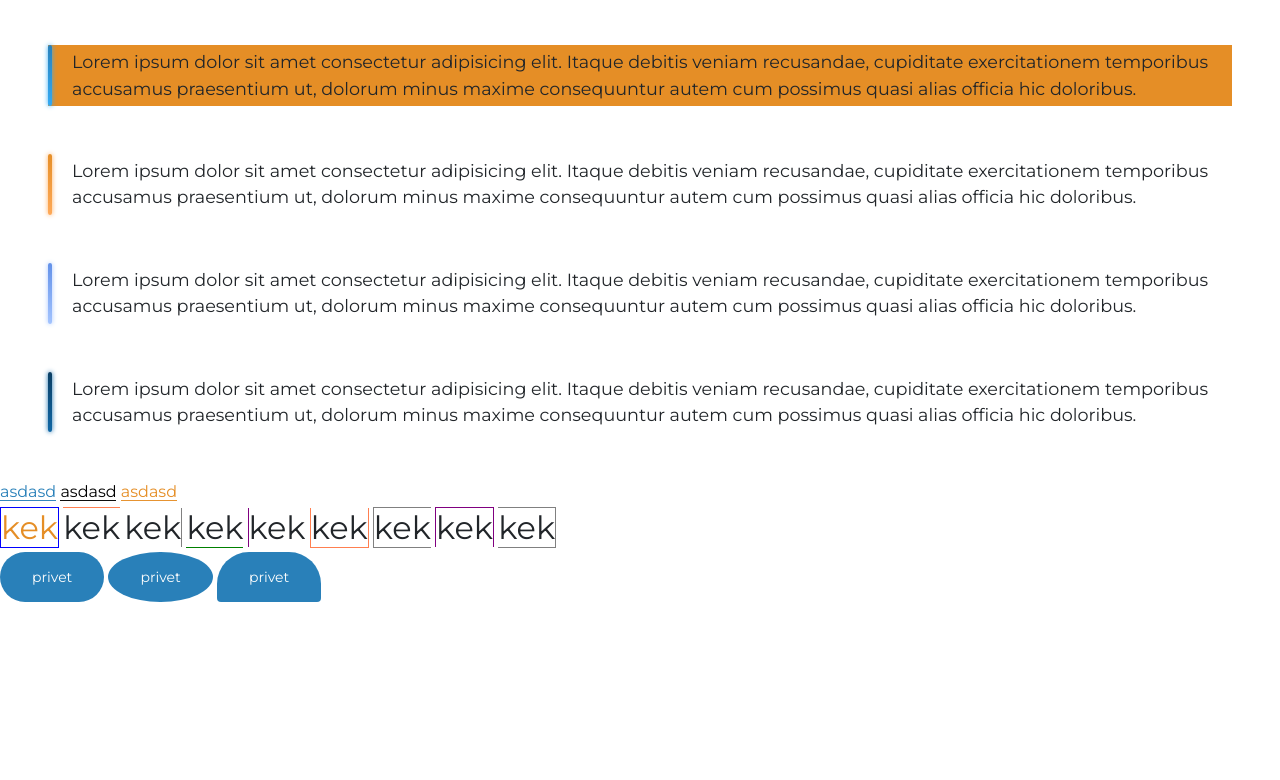
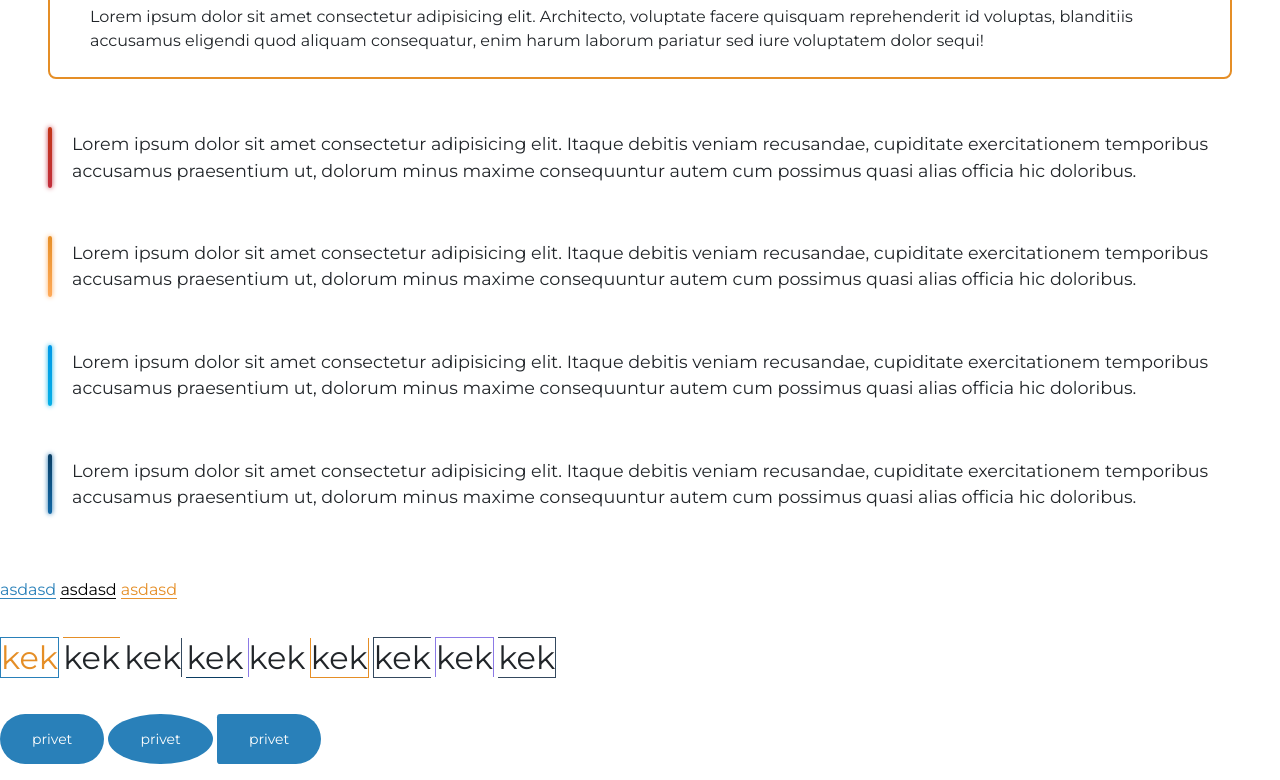
Before and after one commit to NightSkyStudios/Bulb, a plain HTML site: page index.html in a window 1280 px wide. Shown: the part 1065-1845 px from the top of the page. Before the commit the page ends 1667 px from the top, so only its background shows below. Drawn offline with nearby package versions, Linux system fonts and the light colour scheme; files that its build step writes are made by us from their sources.

Commit message:
some changes & add media screen mixin

```diff
--- a/_borders.scss
+++ b/_borders.scss
@@ -1,11 +1,13 @@
 $colors: primary, success, warning, danger, blue, grey, pink, coral, purple, green;
 
+
+//Border variations
 .border {
   border: 1px solid #000000 !important;
 
   @each $color in $colors {
     &-#{$color} {
-      border: 1px solid #{$color};
+      border: 1px solid var(--#{$color});
     }
   }
 }
@@ -15,7 +17,7 @@ $colors: primary, success, warning, danger, blue, grey, pink, coral, purple, gre
 
   @each $color in $colors {
     &-#{$color} {
-      border-top: 1px solid #{$color};
+      border-top: 1px solid var(--#{$color});
     }
   }
 }
@@ -25,7 +27,7 @@ $colors: primary, success, warning, danger, blue, grey, pink, coral, purple, gre
 
   @each $color in $colors {
     &-#{$color} {
-      border-right: 1px solid #{$color};
+      border-right: 1px solid var(--#{$color});
     }
   }
 }
@@ -35,7 +37,7 @@ $colors: primary, success, warning, danger, blue, grey, pink, coral, purple, gre
 
   @each $color in $colors {
     &-#{$color} {
-      border-bottom: 1px solid #{$color};
+      border-bottom: 1px solid var(--#{$color});
     }
   }
 }
@@ -45,7 +47,7 @@ $colors: primary, success, warning, danger, blue, grey, pink, coral, purple, gre
 
   @each $color in $colors {
     &-#{$color} {
-      border-left: 1px solid #{$color};
+      border-left: 1px solid var(--#{$color});
     }
   }
 }
--- a/_buttons.scss
+++ b/_buttons.scss
@@ -26,6 +26,7 @@
     width: 100%;
 }
 
+//Buttons coloring
 .btn {
     @each $color in $colors {
         &-#{$color} {
--- a/_coloring.scss
+++ b/_coloring.scss
@@ -1,5 +1,6 @@
 $colors: primary, success, warning, danger, blue, grey, pink, coral, purple, green;
 
+//Text coloring
 .text {
     &-black {
         color: var(--black);
--- a/_colors.scss
+++ b/_colors.scss
@@ -2,14 +2,14 @@
     //Colors
     --black: black;
     --white: #fdfdfd;
-    --primary: #6190e8;
-    --primary-lighter: #a5c5ff;
-    --success: #38EF7D;
-    --success-lighter: #6effa1;
-    --warning: #F2994A;
-    --warning-lighter: #ffb380;
-    --danger: #f80759;
-    --danger-lighter: #ff4080;
+    --primary: #0097e6;
+    --primary-lighter: #06b0e6;
+    --success: #44bd32;
+    --success-lighter: #62bd32;
+    --warning: #e1b12c;
+    --warning-lighter: #e1c52c;
+    --danger: #c23616;
+    --danger-lighter: #c22f3e;
 
     //Color Scheme
     --blue: #2980b9;
@@ -22,11 +22,12 @@
     --grey-lighter: #5f85ab;
     --coral: #e58e26;
     --coral-lighter: #ffaa5a;
-    --purple: #654385;
-    --purple-lighter: #a66fdb;
+    --purple: #8c7ae6;
+    --purple-lighter: #9a7ce6;
 
 
     //Colors Code
+
     //General
     --background-editor: #263238;
     --text-special: #89ddff;
--- a/_global.scss
+++ b/_global.scss
@@ -24,41 +24,3 @@ button {
     font-family: inherit;
     font-weight: inherit;
 }
-
-.link {
-    position: relative;
-    color: black;
-    transition: color .3s;
-
-    &:before {
-        background: #000;
-        bottom: 0;
-        left: 0;
-        right: 0;
-        content: '';
-        position: absolute;
-        transition: .3s ease;
-        z-index: -1;
-        height: 100%;
-        transform: scaleY(0.05);
-        transform-origin: bottom;
-    }
-
-    &:hover {
-        color: var(--white);
-
-        &:before {
-            transform: scaleY(1);
-        }
-    }
-
-    @each $color in $colors {
-        &-#{$color} {
-            color: var(--#{$color});
-
-            &:before {
-                background: var(--#{$color});
-            }
-        }
-    }
-}
--- /dev/null
+++ b/_links.scss
@@ -0,0 +1,39 @@
+$colors: primary, success, warning, danger, blue, grey, pink, coral, purple, green;
+
+.link {
+  position: relative;
+  color: black;
+  transition: color .3s;
+
+  &:before {
+    background: #000;
+    bottom: 0;
+    left: 0;
+    right: 0;
+    content: '';
+    position: absolute;
+    transition: .3s ease;
+    z-index: -1;
+    height: 100%;
+    transform: scaleY(0.05);
+    transform-origin: bottom;
+  }
+
+  &:hover {
+    color: var(--white);
+
+    &:before {
+      transform: scaleY(1);
+    }
+  }
+
+  @each $color in $colors {
+    &-#{$color} {
+      color: var(--#{$color});
+
+      &:before {
+        background: var(--#{$color});
+      }
+    }
+  }
+}
--- /dev/null
+++ b/_mixins.scss
@@ -0,0 +1 @@
+@import "mixins/media";
--- a/_quotes.scss
+++ b/_quotes.scss
@@ -1,5 +1,6 @@
 $colors: primary, success, warning, danger, blue, grey, pink, coral, purple, green;
 
+//Big quote
 .explanation {
     padding: 1rem 2rem;
     border: 10px solid #fff;
@@ -37,12 +38,13 @@ $colors: primary, success, warning, danger, blue, grey, pink, coral, purple, gre
     @each $color in $colors {
         &-#{$color} {
             &:before {
-                border: 2px solid #{$color};
+                border: 2px solid var(--#{$color});
             }
         }
     }
 }
 
+//Small Quote
 .quote {
     @each $color in $colors {
         &-#{$color} {
--- a/bulb.scss
+++ b/bulb.scss
@@ -11,3 +11,6 @@
 @import "type";
 @import "utils";
 @import "shadows";
+@import "links";
+
+@import "mixins";
--- a/helpers/_sizing.scss
+++ b/helpers/_sizing.scss
@@ -2,6 +2,8 @@
     width: auto;
 }
 
+
+//Width
 @for $i from 1 through 10 {
     .w-#{$i *10} {
         width: $i * 10%;
@@ -18,6 +20,8 @@
     height: auto;
 }
 
+
+//Height
 @for $i from 1 through 10 {
     .h-#{$i *10} {
         height: $i * 10%;
--- a/index.html
+++ b/index.html
@@ -10,17 +10,19 @@
 </head>
 
 <body>
-    <div class="pt-2 center">
+    <div class="pr-2 pt-2">
         <button class="btn-round btn-blue">kek</button>
-        <button class="btn-round gr-yellow-cyan-45">kek</button>
+        <button class="btn-round btn-purple">kek</button>
         <button class="btn-round btn-coral">kek</button>
     </div>
-    <h1>Hello</h1>
-    <h2>Hello</h2>
-    <h3>Hello</h3>
-    <h4>Hello</h4>
-    <h5>Hello</h5>
-    <h6>Hello</h6>
+    <div>
+    <h1>Hello H1</h1>
+    <h2>Hello H2</h2>
+    <h3>Hello H3</h3>
+    <h4>Hello H4</h4>
+    <h5>Hello H5</h5>
+    <h6>Hello H6</h6>
+    </div>
     <div class="alert alert-primary m-3" role="alert">
         A simple primary alert—check it out!
     </div>
@@ -36,14 +38,14 @@
         voluptatem dolor sequi!
 
     </div>
-    <div class="explanation explanation-green m-3" data-header="woooozaaaa!">
+    <div class="explanation explanation-coral m-3" data-header="woooozaaaa!">
         Lorem ipsum dolor sit amet consectetur adipisicing elit. Architecto, voluptate facere quisquam reprehenderit id
         voluptas, blanditiis accusamus eligendi quod aliquam consequatur, enim harum laborum pariatur sed iure
         voluptatem dolor sequi!
 
     </div>
 
-    <div class="quote-blue m-3 bg-coral">
+    <div class="quote-danger m-3 ">
         Lorem ipsum dolor sit amet consectetur adipisicing elit. Itaque debitis veniam recusandae, cupiditate
         exercitationem temporibus accusamus praesentium ut, dolorum minus maxime consequuntur autem cum possimus quasi
         alias officia hic doloribus.
@@ -63,12 +65,12 @@
         exercitationem temporibus accusamus praesentium ut, dolorum minus maxime consequuntur autem cum possimus quasi
         alias officia hic doloribus.
     </div>
-    <div>
+    <div class="pt-1 pb-1">
     <a href="" class="link link-blue">asdasd</a>
     <a href="" class="link">asdasd</a>
     <a href="" class="link link-coral">asdasd</a>
     </div>
-<div>
+<div class="pt-1 pb-1">
     <span class="border-blue fs-2 text-coral" >kek</span>
     <span class="border-top-coral fs-2">kek</span>
     <span class="border-right-grey fs-2">kek</span>
@@ -79,10 +81,10 @@
     <span class="border-purple border-bottom-0 fs-2">kek</span>
     <span class="border-grey border-left-0 fs-2 ">kek</span>
 </div>
-<div>
+<div class="pt-1 pb-1">
 <button class="btn-round btn-blue rounded-pill">privet</button>
 <button class="btn-round btn-blue rounded-circle">privet</button>
-<button class="btn-round btn-blue rounded-bottom">privet</button>
+<button class="btn-round btn-blue rounded-left">privet</button>
 </div>
 </body>
 
--- /dev/null
+++ b/mixins/_media.scss
@@ -0,0 +1,21 @@
+$breakpoints: (
+        "phone":        400px,
+        "phone-wide":   480px,
+        "phablet":      560px,
+        "tablet-small": 640px,
+        "tablet":       768px,
+        "tablet-wide":  1024px,
+        "desktop":      1248px,
+        "desktop-wide": 1440px
+);
+@mixin mq($width, $type: min) {
+  @if map_has_key($breakpoints, $width) {
+    $width: map_get($breakpoints, $width);
+    @if $type == max {
+      $width: $width - 1px;
+    }
+    @media only screen and (#{$type}-width: $width) {
+      @content;
+    }
+  }
+}
```
